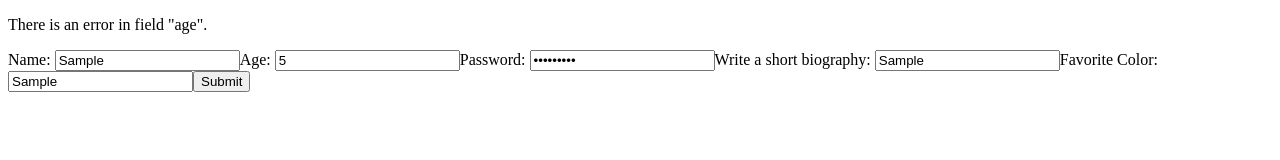
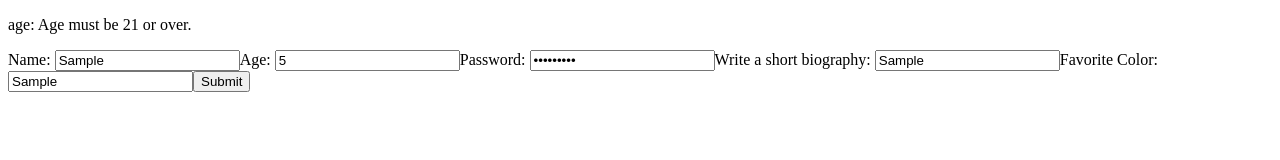
Before and after one commit to ankurinfoniti/angular-reusable-forms, an Angular app: page / in a window 1280 px wide. Both pictures are taken after typing "Sample", "5", "Sample123", "Sample", "Sample" into the empty fields and a click on the button "Submit". Shown: the top 160 px of the page. Built offline with nearby package versions, Linux system fonts and the light colour scheme.

Commit message:
Display specific validation error messages

```diff
--- a/src/app/app.component.ts
+++ b/src/app/app.component.ts
@@ -15,8 +15,27 @@ const isTenCharsOrLonger = (str: string) => str.length >= 10;
 })
 export class AppComponent {
   formFields = [
-    { name: 'name', validationFns: [isNotEmpty, isTwoCharsOrLonger] },
-    { name: 'age', type: 'number', validationFns: [isNotEmpty, is21OrOver] },
+    {
+      name: 'name',
+      validators: [
+        { checkFn: isNotEmpty, errorMessage: 'Please enter a value' },
+        {
+          checkFn: isTwoCharsOrLonger,
+          errorMessage: 'Must be 2 characters or longer',
+        },
+      ],
+    },
+    {
+      name: 'age',
+      type: 'number',
+      validators: [
+        { checkFn: isNotEmpty, errorMessage: 'Please enter a value' },
+        {
+          checkFn: is21OrOver,
+          errorMessage: 'Age must be 21 or over',
+        },
+      ],
+    },
     {
       name: 'password',
       type: 'password',
--- a/src/app/ultimate-form/ultimate-form.component.html
+++ b/src/app/ultimate-form/ultimate-form.component.html
@@ -1,5 +1,5 @@
-@for (fieldName of incorrectFields; track $index) {
-  <p>There is an error in field "{{ fieldName }}".</p>
+@for (error of validationErrors; track $index) {
+  <p>{{ error }}.</p>
 }
 
 @for (field of fieldConfigs; track $index) {
--- a/src/app/ultimate-form/ultimate-form.component.ts
+++ b/src/app/ultimate-form/ultimate-form.component.ts
@@ -1,11 +1,12 @@
 import { Component, Input, OnInit } from '@angular/core';
 import { FormsModule } from '@angular/forms';
 
-import { FieldConfig } from '../models/types';
+import { FieldConfig, Validator } from '../models/types';
 
 const defaultFieldConfigValues = {
   type: 'text',
   hint: '',
+  validators: <Validator[]>[],
 };
 
 @Component({
@@ -15,7 +16,7 @@ const defaultFieldConfigValues = {
   styleUrl: './ultimate-form.component.css',
 })
 export class UltimateFormComponent implements OnInit {
-  incorrectFields: string[] = [];
+  validationErrors: string[] = [];
   fieldConfigs: FieldConfig[] = [];
   fieldValues: any = {};
 
@@ -45,20 +46,22 @@ export class UltimateFormComponent implements OnInit {
   }
 
   submitForm() {
-    this.incorrectFields = [];
+    this.validationErrors = [];
 
     for (let field of this.fieldConfigs) {
-      for (let validate of field.validationFns || []) {
-        const isValid = validate(this.fieldValues[field.name]);
+      for (let validator of field.validators!) {
+        const isValid = validator.checkFn(this.fieldValues[field.name]);
 
         if (!isValid) {
-          this.incorrectFields.push(field.displayName!);
+          this.validationErrors.push(
+            `${field.displayName}: ${validator.errorMessage}`,
+          );
           break;
         }
       }
     }
 
-    if (this.incorrectFields.length > 0) {
+    if (this.validationErrors.length > 0) {
       return;
     }
 
```
Also changed, not shown: src/app/models/types.ts (+6 -1 lines).
